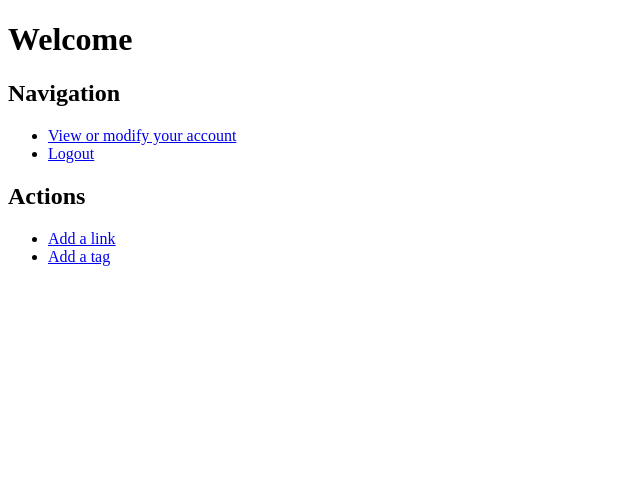
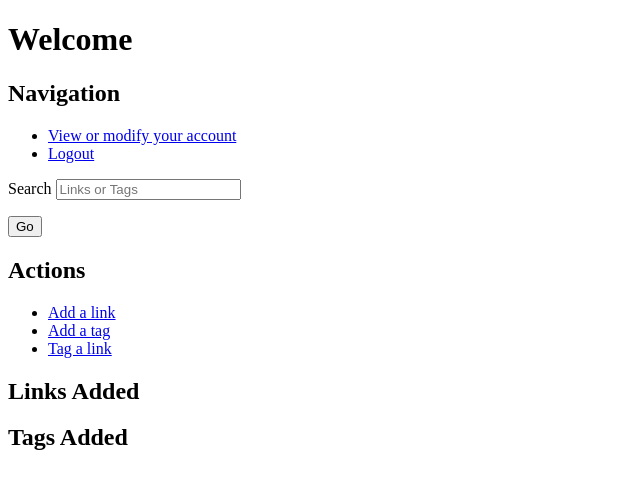
Before and after one commit to airncodes/HB-my-craft-box, a Flask app: page /craftbox in a window 1280 px wide. Shown: the top 489 px of the page, without its empty margins (0-640 px from the left). Run offline with Flask 2, Linux system fonts and the light colour scheme; the visitor is signed in with stand-in values (Sample User, id 1); data comes from the database, SQL or seed files in the repository; data that the repository does not hold is empty.

Commit message:
Added link and tag list view on craftbox page

```diff
--- a/crud.py
+++ b/crud.py
@@ -58,6 +58,11 @@ def add_link(name, link_path, user_id, image=None, notes=None):
 
     return link
 
+def show_links_of_user(user_id):
+    """Shows all the links that a user has added"""
+    user = User.query.filter(User.user_id == user_id).first()
+    return user.links
+
 def add_note2link():
     """Function to add a note after a link has already been added"""
     pass
@@ -73,6 +78,9 @@ def add_tag(tag):
     db.session.commit()
 
     return tag
+
+def show_tags():
+    return Tag.query.all()
 
 def apply_tag2link():
     """Function to add a tag to a link."""
--- a/server.py
+++ b/server.py
@@ -55,12 +55,6 @@ def sign_up():
             return redirect('/signup')
     return redirect('/signup')
 
-
-@app.route('/craftbox')
-@login_required
-def show_craftbox():
-    """Shows the signup page"""
-    return render_template("craftbox.html")
 
 @app.route('/login')
 def show_login():
@@ -130,6 +124,15 @@ def add_link():
     flash('Link Added!')
     return redirect('/craftbox')
 
+@app.route('/craftbox')
+@login_required
+def show_links_tags():
+    """Shows links of the user"""
+    user_id = current_user.user_id
+    links = crud.show_links_of_user(user_id)
+    tags = crud.show_tags()
+    return render_template("craftbox.html", links=links, tags=tags)
+
 @app.route('/addtag')
 @login_required
 def show_addtag():
--- a/templates/craftbox.html
+++ b/templates/craftbox.html
@@ -9,10 +9,41 @@
     <li><a href="/account">View or modify your account</a></li>
     <li><a href="/logout">Logout</a></li>
   </ul>
+  <form class="search" action="search" method="GET">
+    <p>
+      Search <input type="text" name="query" placeholder="Links or Tags">
+    </p>
+    <p>
+      <input type="submit" value="Go">
+    </p>
+  </form>
 
   <h2>Actions</h2>
   <ul>
       <li><a href="addlink">Add a link</a></li>
       <li><a href="addtag">Add a tag</a></li>
+      <li><a href="applytag2link">Tag a link</a></li>
   </ul>
+
+  <section id="viewlinks">
+    <h2>Links Added</h2>
+    <ul>
+    {% for link in links %}
+    <li>
+    {{link.name}}
+    <img src="{{ link.image }}">
+    {{link.link_path}}
+    </li>
+    {% endfor %}
+    </ul>
+  </section>
+
+  <section id="viewTags">
+    <h2>Tags Added</h2>
+    <ul>
+    {% for tag in tags %}
+      <li>{{tag.tag}}</li>
+    {% endfor %}
+    </ul>
+  </section>
 {% endblock %}
```
